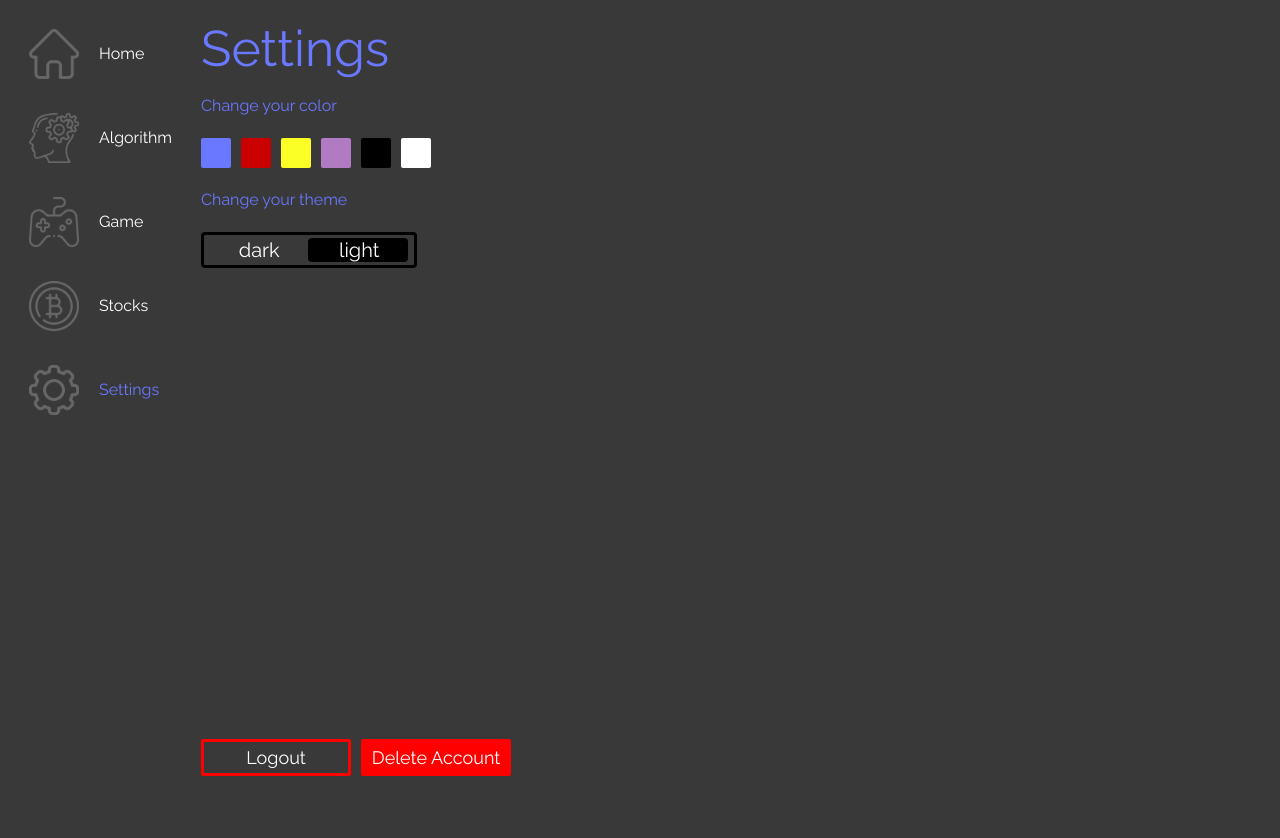
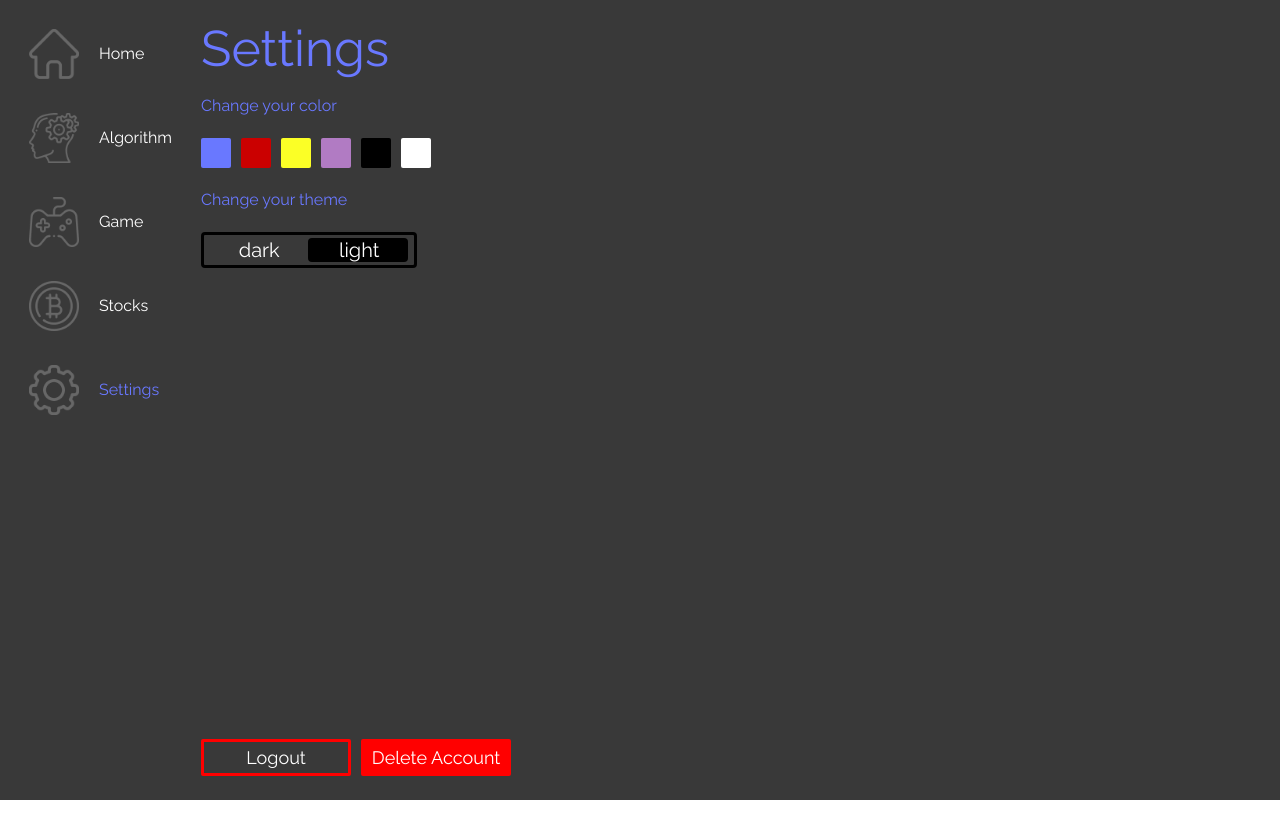
Before and after one commit to romeodixonll/Rise-N-Thrive, a React (Create React App) app: page /settings in a window 1280 px wide. Shown: the top 838 px of the page. After the commit the page ends 800 px from the top, so only its background shows below. Built offline with nearby package versions, Linux system fonts and the light colour scheme.

Commit message:
fixed scroll bar display when transition was taking effect

```diff
--- a/src/App.css
+++ b/src/App.css
@@ -54,7 +54,9 @@ table {
 	border-collapse: collapse;
 	border-spacing: 0;
 }
-
+html {
+	overflow: hidden
+}
 .page {
 	position: absolute;
 	margin-right:3vw;
--- a/src/App.js
+++ b/src/App.js
@@ -27,8 +27,7 @@ function App() {
   console.log(theme)
   return (
     <main
-      // className="flex"
-      className={classes.flex}
+    className={classes.flex}
       style={{ backgroundColor: theme, transition: '300ms' }}>
       <Nav handlePageChange={handlePageChange} currentPage={currentPage} />
       <Route render={({location}) => (
--- a/src/components/Nav/NavTabs.module.css
+++ b/src/components/Nav/NavTabs.module.css
@@ -8,7 +8,7 @@
     flex-direction: column;
     gap: 3vh;
     align-self: center;
-    height: 100vh;
+    height: 94vh;
     margin: auto 0;
 }
 
--- a/src/pages/Home.js
+++ b/src/pages/Home.js
@@ -13,7 +13,7 @@ import { ColorContext } from '../store/color-context';
 const Home = () => {
     const [textColor] = useContext(ColorContext)
 
-    return <div className={`${classes.flex} page`} style={{ height: '94vh'}}>
+    return <div className={`${classes.flex} page`} style={{ height: '94vh',overflow:"hidden"}}>
         <div className={`${classes.flex_column} ${classes.column1}`}>
             <h1 style={{color:textColor}}>Good Morning, Michael</h1>
             <div className={classes.flex}>
--- a/src/pages/Settings.js
+++ b/src/pages/Settings.js
@@ -19,7 +19,7 @@ const Settings = () => {
     }
 
 
-    return <div className={`${classes.flex_column} page`} style={{ height: '94vh' }}>
+    return <div className={`${classes.flex_column} page`} style={{ height: '94vh',overflow:"hidden" }}>
         <div className={classes.flex_column1}>
             <h1 style={style}>Settings</h1>
             <h2 style={style}>Change your color</h2>
```
